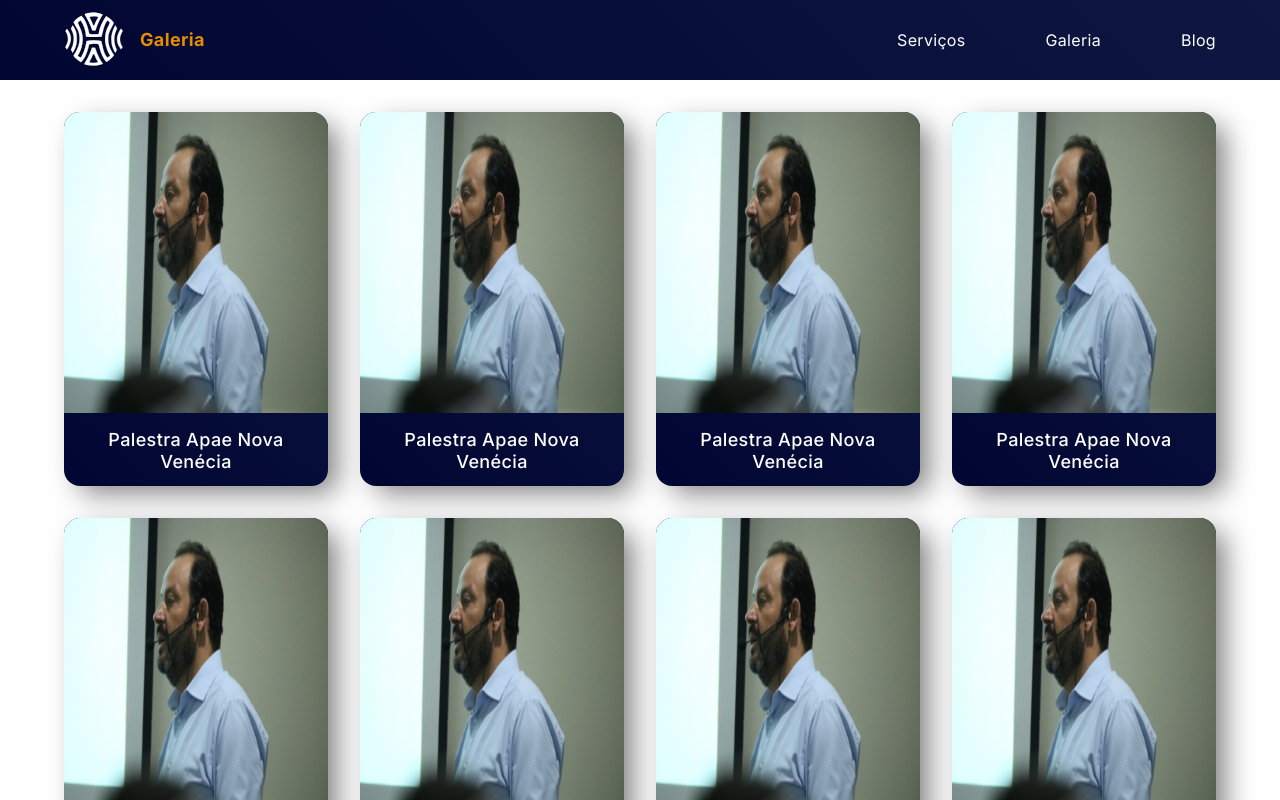
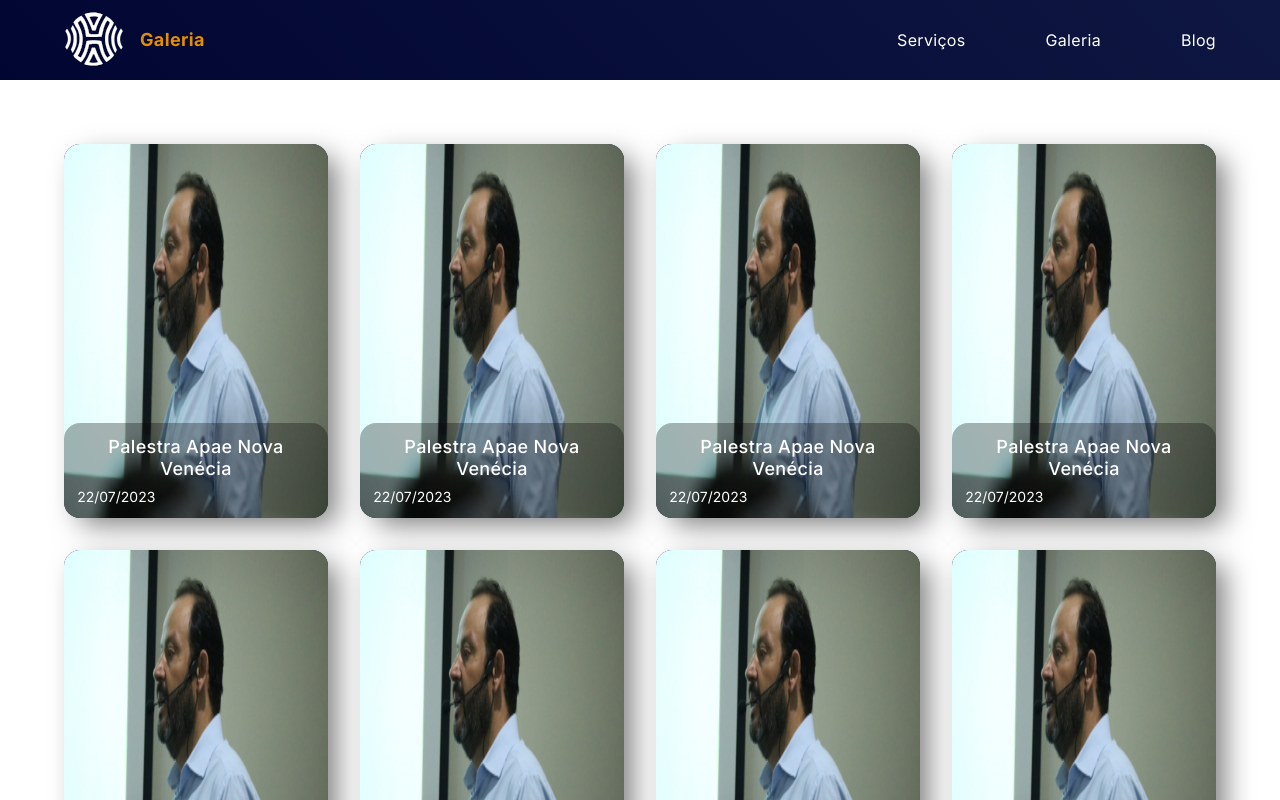
Before and after one commit to devitalo97/humane, a Next.js app: page /gallery in a window 1280 px wide. Shown: the top 800 px of the page. Built offline with nearby package versions, Linux system fonts and the light colour scheme.

Commit message:
feat: update hom section

```diff
--- a/src/components/sections/gallery/first/style.ts
+++ b/src/components/sections/gallery/first/style.ts
@@ -1,4 +1,4 @@
-import { Background, Section } from "@/styles/mixin";
+import { Section } from "@/styles/mixin";
 import styled, { css } from "styled-components";
 
 export const Container = styled.div`
@@ -12,7 +12,7 @@ export const NavGhost = styled.div`
 `
 
 export const Content = styled.div`
-    ${Section({padding: '2em 5%'})}
+    ${Section({padding: '5%'})}
     display: flex;
     flex-wrap: wrap;
     justify-content: space-between;
--- a/src/components/sections/home/first/index.tsx
+++ b/src/components/sections/home/first/index.tsx
@@ -1,7 +1,8 @@
 import { Manjari } from 'next/font/google'
 import * as S from './style'
 import Button from '@/components/ui/button'
-
+import LuizRicardo from '@/assets/png/luiz_ricardo.png'
+import Image from 'next/image'
 const manjari = Manjari({subsets: ['latin'], weight: "400"})
 
 export default function FirstSection() {
@@ -54,6 +55,7 @@ export default function FirstSection() {
           </S.TextGroup>
           <Button text='Conheça nossos serviços' href='/services'/>
         </S.TextWrapper>
+        <Image src={LuizRicardo} alt=""/>
       </S.Wrapper>
     </S.Container>
   )
--- a/src/components/ui/gallery_card/index.tsx
+++ b/src/components/ui/gallery_card/index.tsx
@@ -20,10 +20,11 @@ export default function GalleryCard({
     <S.Container onClick={onClick}>
       <S.Wrapper>
         <div style={{ position: 'relative' }}>
-          <Image src={thumb} alt="icon" fill style={{ borderRadius: '1em 1em 0 0', border: 'none' }} />
+          <Image src={thumb} alt="icon" fill style={{ borderRadius: '1em', border: 'none' }} />
         </div>
         <S.TextContent>
           <S.TextLG style={inter.style}>{title}</S.TextLG>
+          <S.TextSM style={inter.style}>22/07/2023</S.TextSM>
         </S.TextContent>
       </S.Wrapper>
     </S.Container>
--- a/src/components/ui/gallery_card/style.ts
+++ b/src/components/ui/gallery_card/style.ts
@@ -11,7 +11,7 @@ export const Container = styled.div`
     box-shadow: 12px 10px 28px -3px rgba(0,0,0,0.5);
     :hover{
         cursor: pointer;
-        scale: 1.05;
+        scale: 1.01;
         transition: all .5s cubic-bezier(0.075, 0.82, 0.165, 1);
     }
     @media screen and (max-width: 560px){
@@ -21,19 +21,26 @@ export const Container = styled.div`
 
 export const Wrapper = styled.div`
     display: grid;
-    grid-template-rows: 1fr min-content;
+    grid-template-rows: 1fr;
     height: 100%;
     width: 100%;
     gap: 1em;
     border-radius: inherit;
+    position: relative;
 `
 
 export const TextContent = styled.div`
-    padding: 0 min(5%, 1em) 5% min(5%, 1em);
+    padding: 5% min(5%, 1em) 5% min(5%, 1em);
     display: flex;
     flex-direction: column;
     align-items: flex-start;
-    gap: .75em;
+    gap: .5em;
+    position: absolute;
+    bottom: 0;
+    border-radius: 1em;
+    background-color: rgba(0,0,0,.3);
+    left: 0;
+    right: 0;
 `
 
 export type IText = {
--- a/src/components/ui/navbar/index.tsx
+++ b/src/components/ui/navbar/index.tsx
@@ -4,13 +4,28 @@ import * as S from "./style";
 import { Inter } from "next/font/google";
 import { useRouter } from "next/router";
 import { titleByPathname } from "./data";
+import { useEffect, useState } from "react";
 
 const inter = Inter({ subsets: ['latin'] })
 
 export default function Navbar() {
   const { pathname } = useRouter()
+  const [isScrolled, setIsScrolled] = useState(false);
+
+  const handleScroll = () => {
+    const scrollTop = window.scrollY;
+    setIsScrolled(scrollTop > 5 * 16);
+  };
+
+  useEffect(() => {
+    window.addEventListener('scroll', handleScroll);
+    return () => {
+      window.removeEventListener('scroll', handleScroll);
+    };
+  }, []);
+
   return (
-    <S.Container>
+    <S.Container inHome={pathname === '/'} isScrolled={isScrolled}>
       <S.Wrapper>
         <span>
           <Logo />
--- a/src/components/ui/navbar/style.ts
+++ b/src/components/ui/navbar/style.ts
@@ -1,7 +1,12 @@
 import { Background, Section } from '@/styles/mixin'
-import styled from 'styled-components'
+import styled, { css } from 'styled-components'
 
-export const Container = styled.div`
+interface IContainter {
+    isScrolled: boolean
+    inHome: boolean
+}
+
+export const Container = styled.div<IContainter>`
     background-color: transparent;
     height: var(--header-height);
     backdrop-filter: blur(5px);
@@ -10,7 +15,14 @@ export const Container = styled.div`
     position: fixed;
     width: 100%;
     z-index: 1000;
-    ${Background}
+    transition: all .2 cubic-bezier(0.075, 0.82, 0.165, 1);
+    ${({ isScrolled }) => isScrolled && css`
+        transition: all .2 cubic-bezier(0.075, 0.82, 0.165, 1);
+        ${Background}
+    `}
+    ${({ inHome }) => !inHome && css`
+        ${Background}
+    `}
 `
 
 export const Title = styled.p`
```
Also changed, not shown: src/components/sections/home/first/style.ts (+4 -3 lines), src/assets/png/luiz_ricardo.png (added), src/assets/png/teste.png (added).
